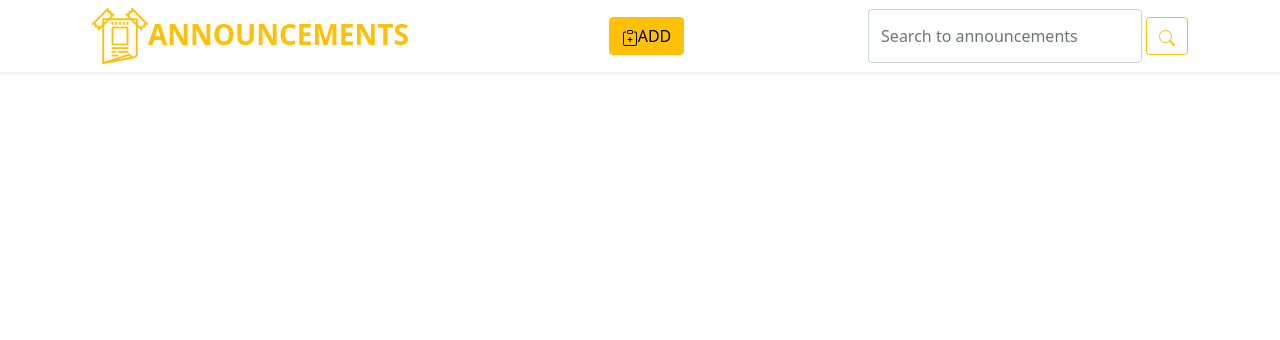
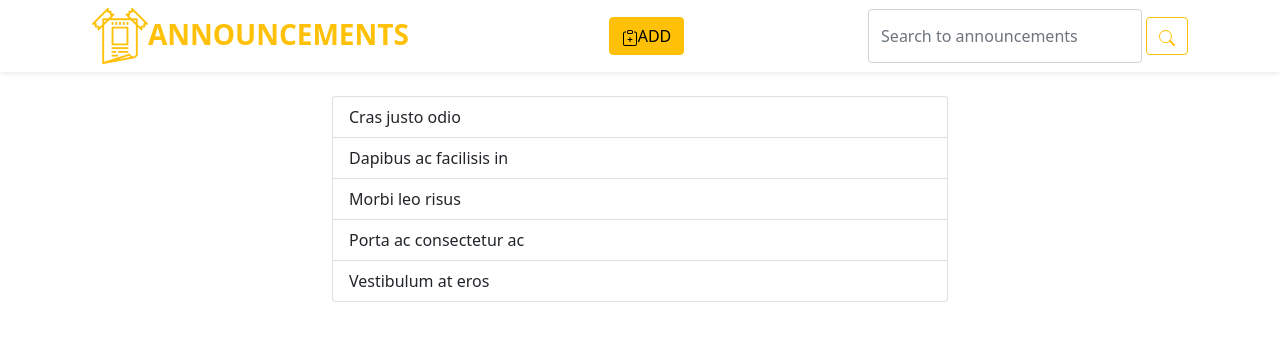
Before and after one commit to teneons/announcements, a React (Create React App) app: page / in a window 1280 px wide. Shown: the top 340 px of the page. Built offline with nearby package versions, Linux system fonts and the light colour scheme.

Commit message:
made main container list

```diff
--- a/src/components/App/App.js
+++ b/src/components/App/App.js
@@ -1,9 +1,11 @@
 import Header from '../Header/Header';
+import ListAncmts from '../ListAncmts/ListAncmts'
 
 function App() {
   return (
     <div className="App">
       <Header />
+      <ListAncmts />
     </div>
   );
 }
--- /dev/null
+++ b/src/components/ListAncmts/ListAncmts.js
@@ -0,0 +1,19 @@
+import React, { Component } from 'react';
+
+export default class ListAncmt extends Component {
+
+  render() {
+
+    return (
+      <div className='container mt-4 col-sm-12 col-md-8 col-lg-6'>
+        <ul className="list-group">
+          <li className="list-group-item">Cras justo odio</li>
+          <li className="list-group-item">Dapibus ac facilisis in</li>
+          <li className="list-group-item">Morbi leo risus</li>
+          <li className="list-group-item">Porta ac consectetur ac</li>
+          <li className="list-group-item">Vestibulum at eros</li>
+        </ul>
+      </div>
+    )
+  }
+}
```
Also changed, not shown: src/components/CardAncmt/CardAncmt.js (added, +22 -0 lines).
